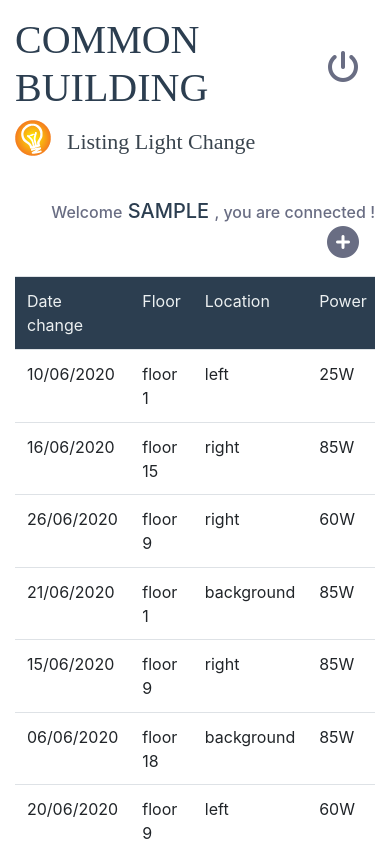
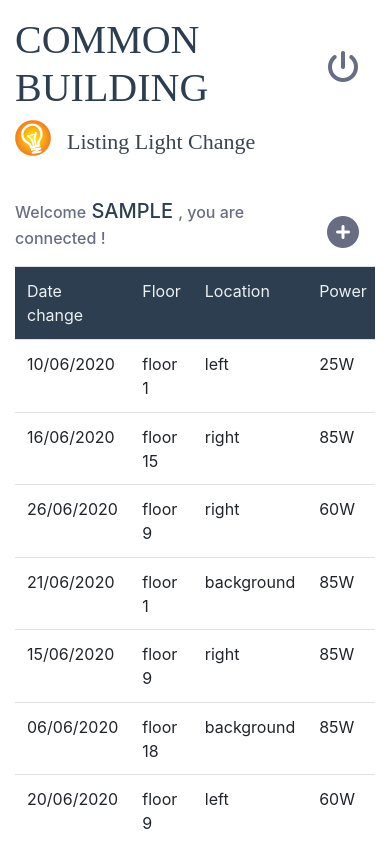
Before and after one commit to sawkea/dashboard-php, a PHP site: page /listing.php in a window 390 px wide. Shown: the top 856 px of the page. Run offline with PHP 8.4, Linux system fonts and the light colour scheme; the visitor is signed in with stand-in values (Sample User, id 1); data comes from the database, SQL or seed files in the repository; some libraries are stand-ins or nearby versions; some web fonts are replaced.

Commit message:
Updtate start responsive

```diff
--- a/style.css
+++ b/style.css
@@ -124,8 +124,8 @@ footer > p {
     display: none;
   }
 
-  #connection {
-    flex-direction: column;
+  #connection .align-items-end {
+    align-items: flex-start !important;
   }
 
   #m-queries-header {
--- a/style.scss
+++ b/style.scss
@@ -100,7 +100,9 @@ footer > p{
 
     }
     #connection{
-        flex-direction: column;
+        .align-items-end{
+            align-items: flex-start!important;
+        }
     }
     #m-queries-header{
         display: flex;
@@ -116,6 +118,7 @@ footer > p{
     #btn-off{
         display: none;
     }
+
 }
 
 @media (max-width: 767.98px) {
```
Also changed, not shown: 1 other file.
